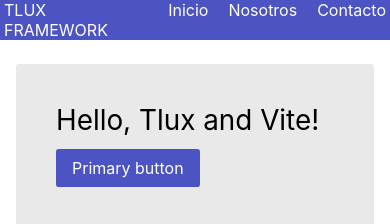
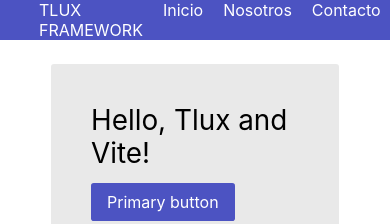
Before and after one commit to AzielCF/TLux, a website built with Vite: page index.html in a window 390 px wide. Shown: the top 224 px of the page. Built offline with nearby package versions, Linux system fonts and the light colour scheme.

Commit message:
Add: Intermediate breakpoint between xs and sm in grid system

```diff
--- a/scss/variables/_variables.scss
+++ b/scss/variables/_variables.scss
@@ -89,6 +89,7 @@ $spacers: (
 // scss-docs-start grid-breakpoints
 $grid-breakpoints: (
   xs: 0,
+  xsm: 320px,
   sm: 576px,
   md: 768px,
   lg: 992px,
@@ -98,6 +99,7 @@ $grid-breakpoints: (
 
 // scss-docs-start container-max-widths
 $container-max-widths: (
+  xsm: 320px,
   sm: 540px,
   md: 720px,
   lg: 960px,
```
